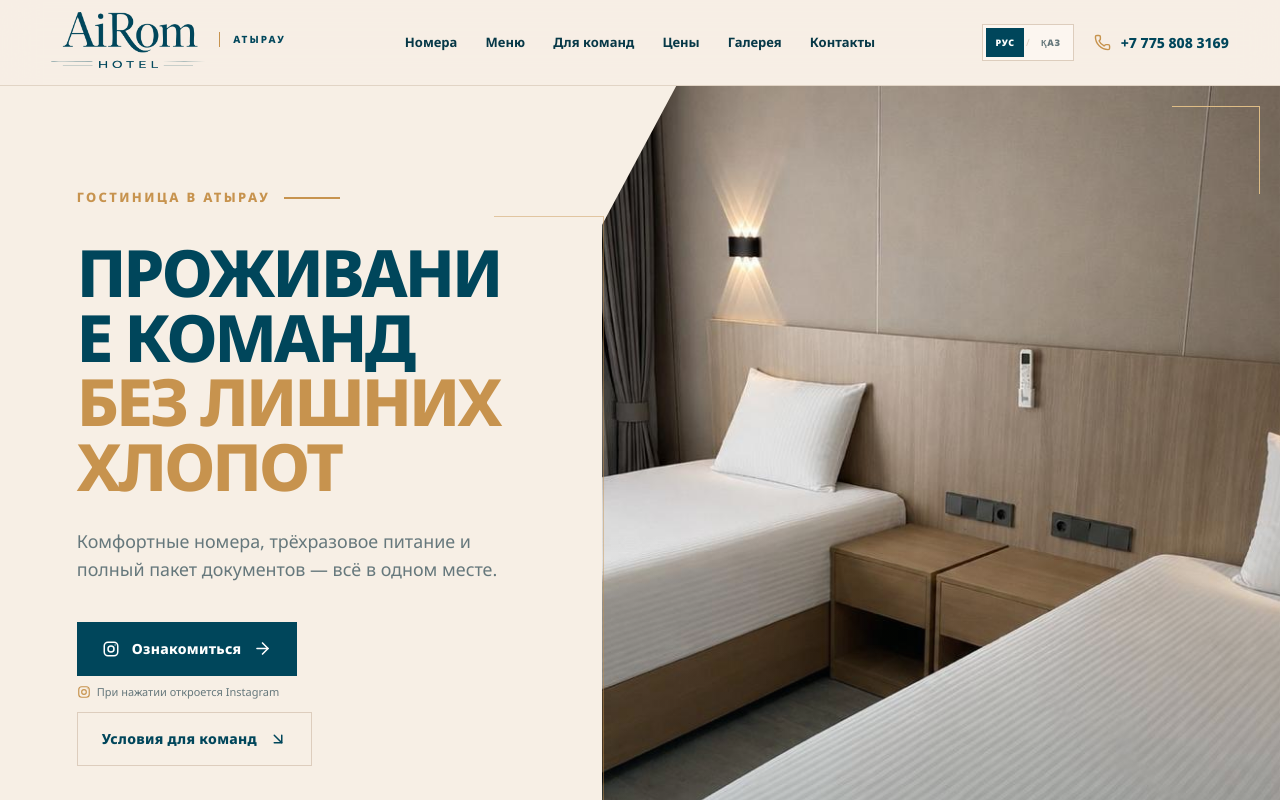
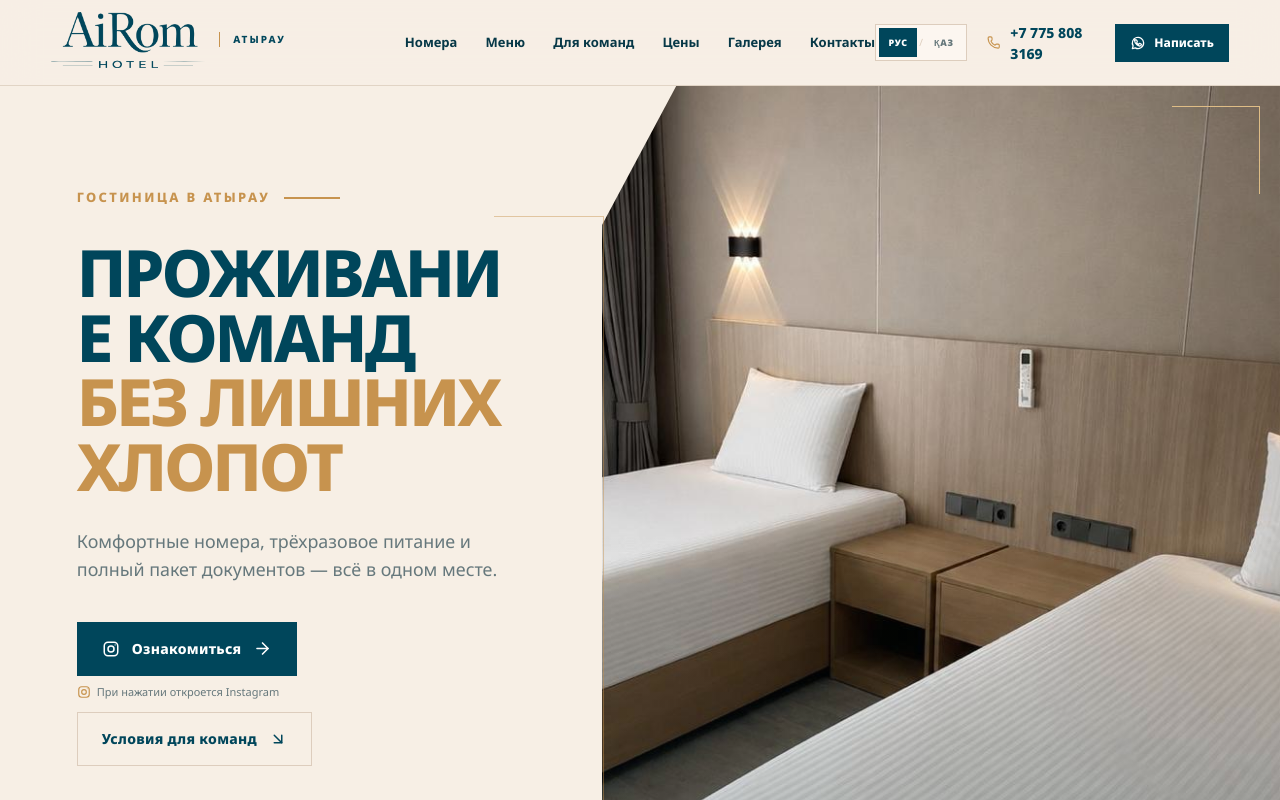
Before and after one commit to ewgftju/airom-hotel, a Next.js app: page / in a window 1280 px wide. Shown: the top 800 px of the page. Built offline with nearby package versions, Linux system fonts and the light colour scheme.

Commit message:
Add WhatsApp action to header

```diff
--- a/app/globals.css
+++ b/app/globals.css
@@ -185,6 +185,31 @@ section[id] {
   color: var(--gold);
 }
 
+.header-write {
+  display: inline-flex;
+  align-items: center;
+  justify-content: center;
+  min-height: 38px;
+  gap: 8px;
+  padding: 0 14px;
+  border: 1px solid var(--teal);
+  background: var(--teal);
+  color: var(--white);
+  font-size: 12px;
+  font-weight: 800;
+  white-space: nowrap;
+  transition: border-color 180ms ease, background 180ms ease;
+}
+
+.header-write:hover {
+  border-color: var(--teal-soft);
+  background: var(--teal-soft);
+}
+
+.header-write svg {
+  flex: 0 0 auto;
+}
+
 .header-controls {
   justify-self: end;
   display: flex;
@@ -1690,7 +1715,8 @@ section.teams-section {
     padding-left: 20px;
   }
 
-  .header-phone {
+  .header-phone,
+  .header-write {
     display: none;
   }
 
--- a/app/page.tsx
+++ b/app/page.tsx
@@ -137,6 +137,10 @@ export default function Home() {
           <a className="header-phone" href={phoneHref}>
             <Phone size={17} strokeWidth={2} />
             <span>{phoneDisplay}</span>
+          </a>
+          <a className="header-write" href={whatsappHref} target="_blank" rel="noreferrer">
+            <WhatsAppIcon size={16} />
+            <span>{t.footer.write}</span>
           </a>
         </div>
 
```
